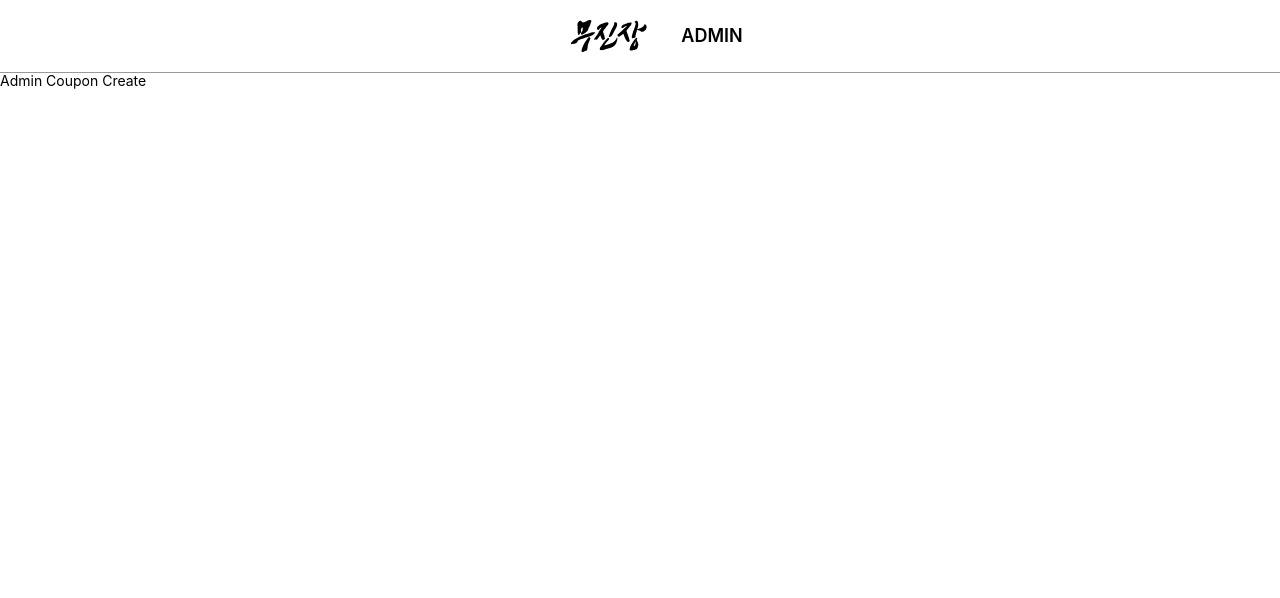
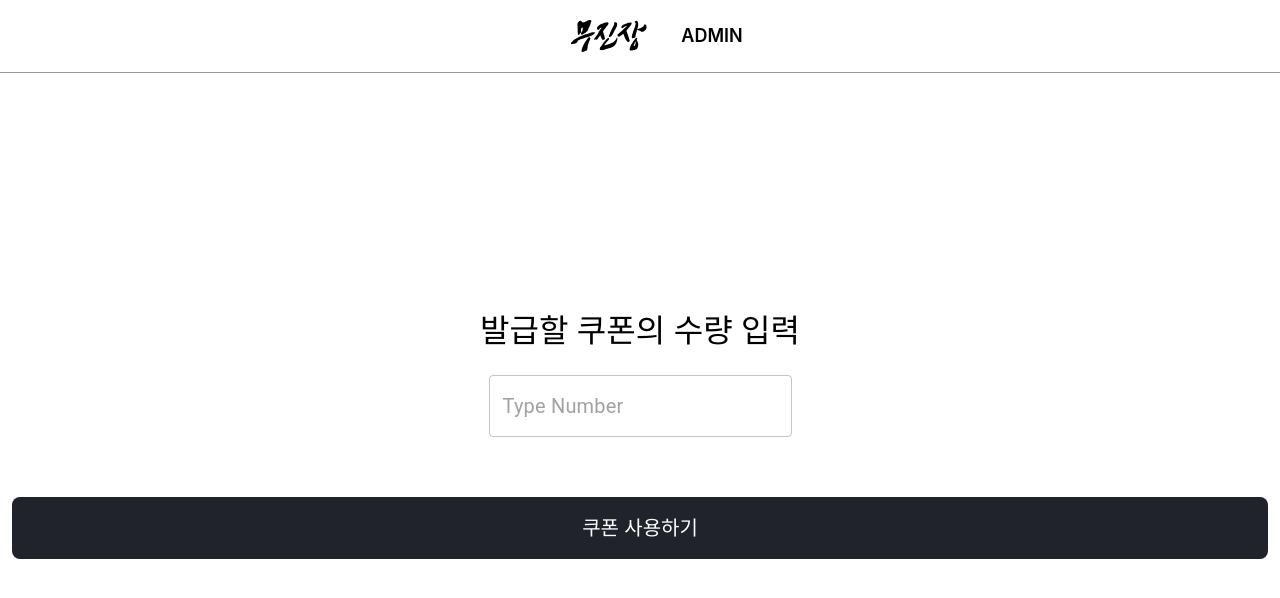
Before and after one commit to mujinjang-team/mujinjang-front, a React (Create React App) app: page /admin/create in a window 1280 px wide. Shown: the top 598 px of the page. Built offline with nearby package versions, Linux system fonts and the light colour scheme.

Commit message:
feat: 쿠폰 발급 화면을 구현한다

```diff
--- /dev/null
+++ b/src/components/admin/create/AdminCreate.styles.ts
@@ -0,0 +1,44 @@
+import { TextField } from '@mui/material'
+import styled from 'styled-components'
+
+export const CouponCreateContainer = styled.div`
+	display: flex;
+	width: 100%;
+	height: 100%;
+	flex-direction: column;
+	justify-content: center;
+	padding: 0 12px;
+	gap: 60px;
+`
+
+export const CreateAmountInputContainer = styled.div`
+	display: flex;
+	flex-direction: column;
+	justify-content: center;
+	align-items: center;
+	gap: 28px;
+`
+
+export const CreateAmountGuideText = styled.span`
+	font-size: 32px;
+	font-weight: 500;
+`
+
+export const CreateAmountInput = styled(TextField).attrs({
+	type: 'number',
+	placeholder: 'Type Number',
+})`
+	* {
+		font-size: 20px !important;
+	}
+`
+
+export const CouponCreateButtonContainer = styled.div`
+	display: flex;
+
+	> * {
+		width: 100%;
+		font-size: 20px;
+		padding: 20px;
+	}
+`
--- a/src/pages/admin/Create.tsx
+++ b/src/pages/admin/Create.tsx
@@ -1,7 +1,32 @@
 import React from 'react'
+import {
+	CouponCreateButtonContainer,
+	CouponCreateContainer,
+	CreateAmountGuideText,
+	CreateAmountInput,
+	CreateAmountInputContainer,
+} from '@/components/admin/create/AdminCreate.styles'
+import Button from '@/components/common/Button'
 
 const CouponCreate = () => {
-	return <>Admin Coupon Create</>
+	return (
+		<CouponCreateContainer>
+			<CreateAmountInputContainer>
+				<CreateAmountGuideText>발급할 쿠폰의 수량 입력</CreateAmountGuideText>
+				<CreateAmountInput />
+			</CreateAmountInputContainer>
+			<CouponCreateButtonContainer>
+				<Button
+					variant="black"
+					onClick={() => {
+						console.log('Clicked')
+					}}
+				>
+					쿠폰 사용하기
+				</Button>
+			</CouponCreateButtonContainer>
+		</CouponCreateContainer>
+	)
 }
 
 export default CouponCreate
```
